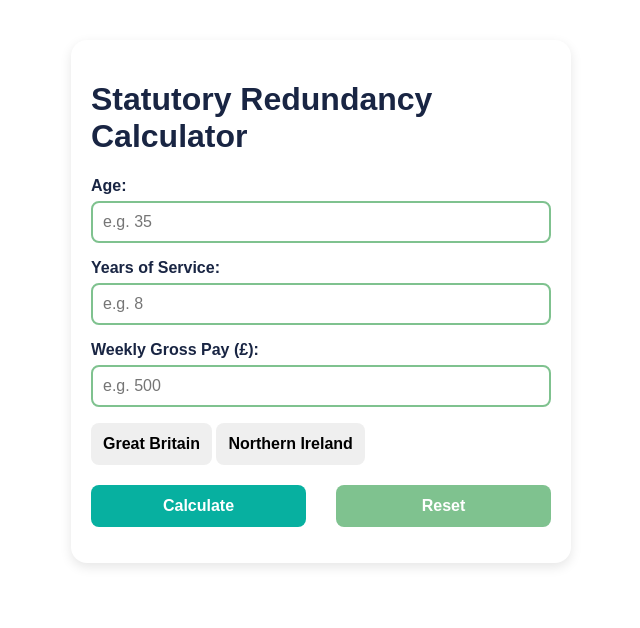
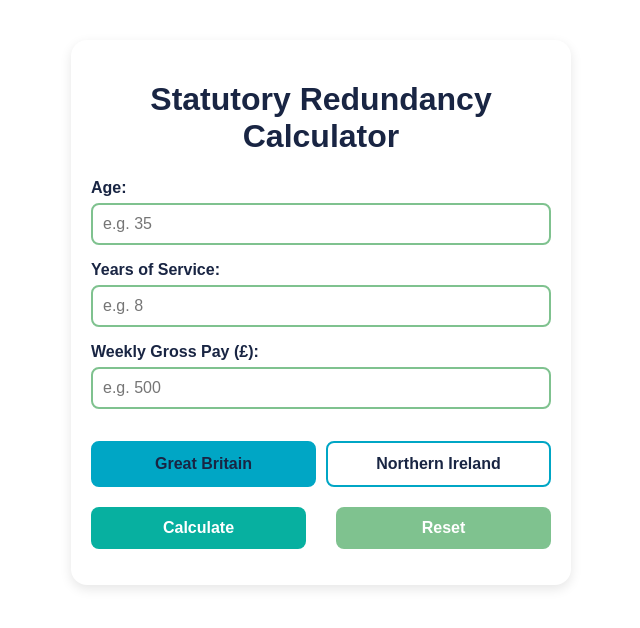
Before and after one commit to VWVConnect/Statutory-Redundancy-calculator-GB-NI-, a plain HTML site: page index.html in a window 1280 px wide. Shown: the whole page, without its empty margins (319-959 px from the left). Drawn offline with Linux system fonts and the light colour scheme.

Commit message:
Update style.css

```diff
--- a/style.css
+++ b/style.css
@@ -16,6 +16,13 @@ html, body {
   background-color: white;
   border-radius: 16px;
   box-shadow: 0 4px 12px rgba(0, 0, 0, 0.1);
+}
+
+/* Header */
+h1 {
+  text-align: center;
+  margin-bottom: 24px;
+  color: #192543;
 }
 
 /* Labels */
@@ -39,21 +46,29 @@ input[type="number"] {
   color: #192543;
 }
 
-/* Radio buttons */
-fieldset {
-  border: none;
-  margin: 10px 0;
-  padding: 0;
+/* Toggle switch styles */
+.toggle-container {
+  display: flex;
+  justify-content: center;
+  gap: 10px;
+  margin: 16px 0;
 }
 
-legend {
+.toggle-btn {
+  flex: 1;
+  padding: 12px;
+  border: 2px solid #00a6c5;
+  border-radius: 8px;
+  background-color: white;
+  color: #192543;
   font-weight: bold;
-  color: #192543;
+  cursor: pointer;
+  transition: background-color 0.3s ease;
 }
 
-label input[type="radio"] {
-  margin-right: 6px;
-  accent-color: #07b0a0;
+.toggle-btn.selected {
+  background-color: #00a6c5;
+  color: #192543;
 }
 
 /* Button container */
@@ -90,4 +105,5 @@ button#resetBtn {
   margin-top: 16px;
   font-weight: bold;
   color: #192543;
+  text-align: center;
 }
```
